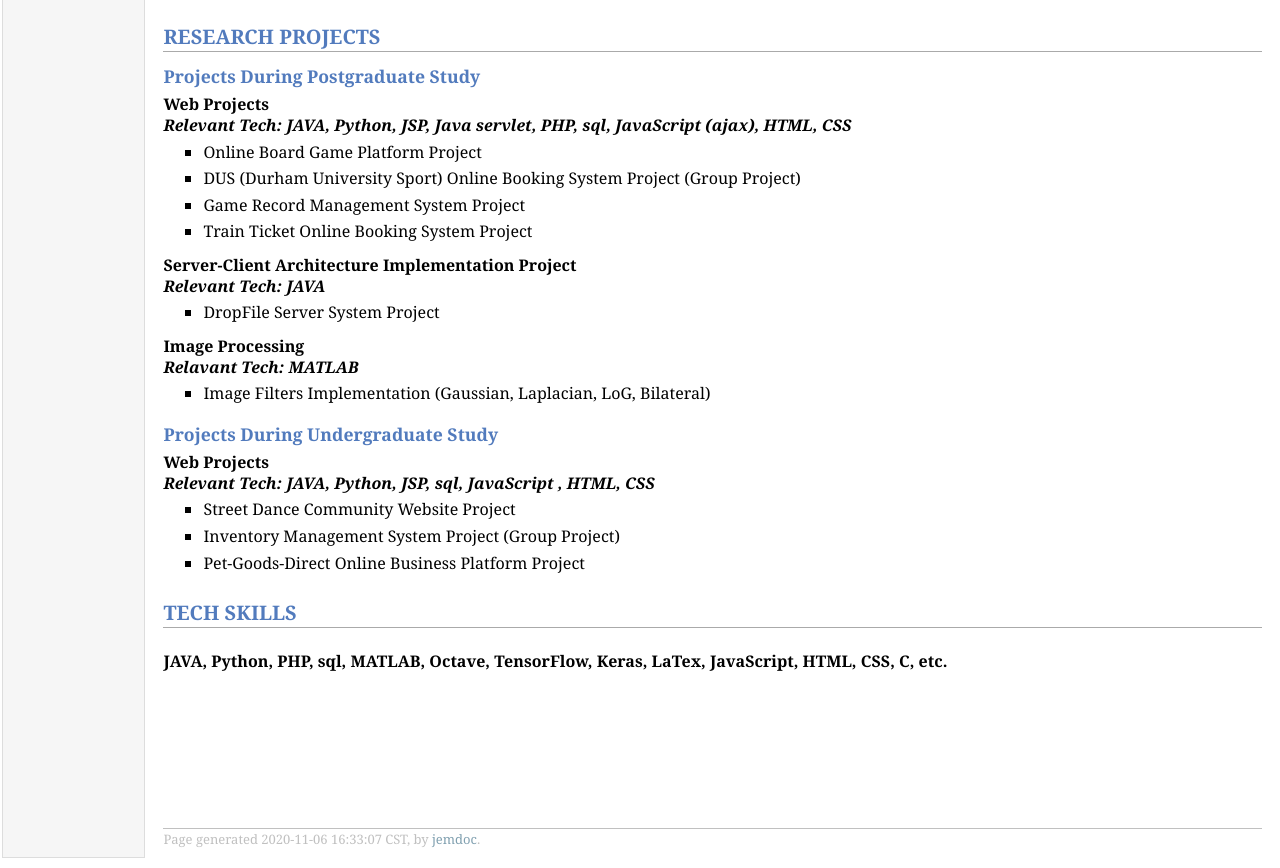
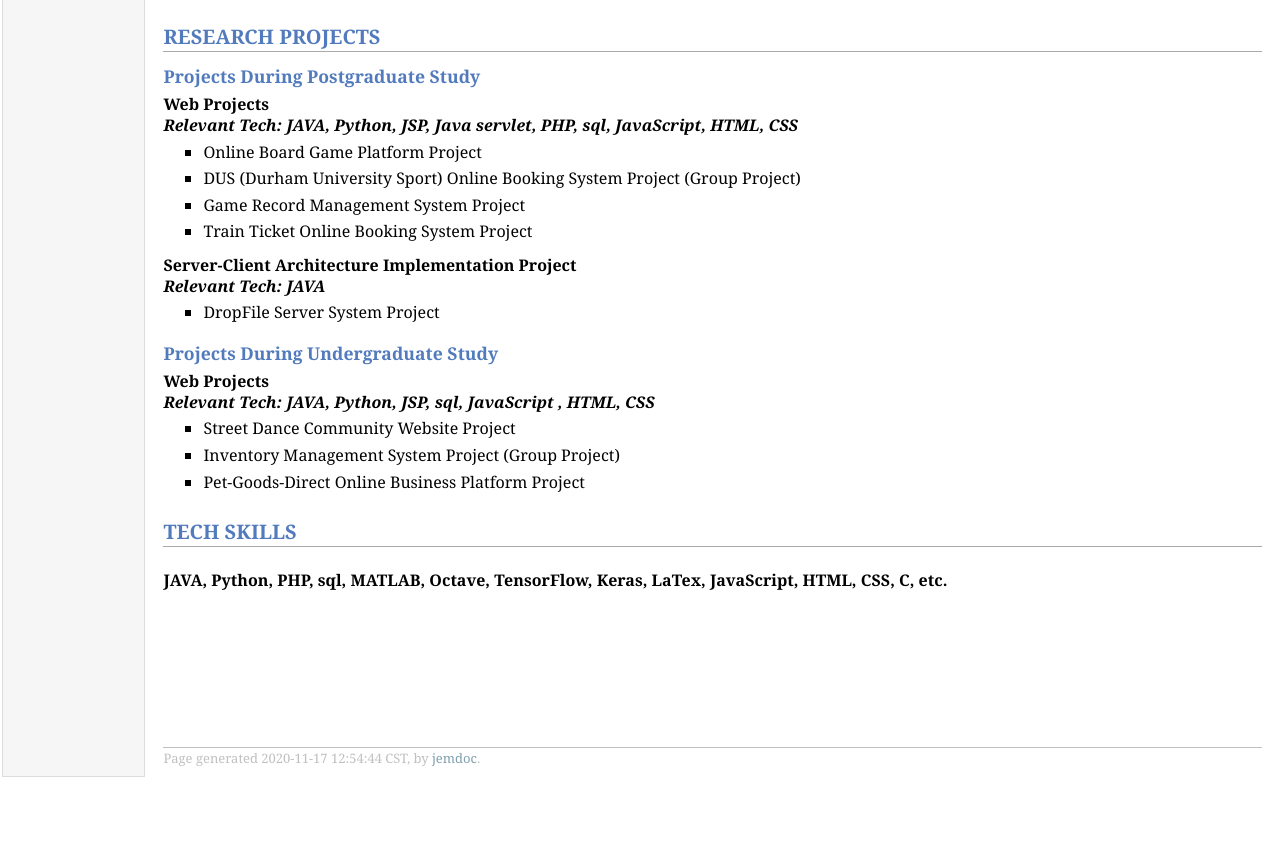
Before and after one commit to Joyce-yanqiongzhang/Joyce-yanqiongzhang.github.io, a plain HTML site: page index.html in a window 1280 px wide. Shown: the part 904-1772 px from the top of the page. After the commit the page ends 1691 px from the top, so only its background shows below. Drawn offline with Linux system fonts and the light colour scheme.

Commit message:
updated some changes on index page

```diff
--- a/index.html
+++ b/index.html
@@ -50,7 +50,7 @@ Sequence Model, Algorithms Part I, Mathematical thinking, etc.<br />
 <h2>RESEARCH PROJECTS</h2>
 <h3>Projects During Postgraduate Study</h3>
 <p><b>Web Projects</b><br />
-<b><i>Relevant Tech: JAVA, Python, JSP, Java servlet, PHP, sql, JavaScript (ajax), HTML, CSS</i></b></p>
+<b><i>Relevant Tech: JAVA, Python, JSP, Java servlet, PHP, sql, JavaScript, HTML, CSS</i></b></p>
 <ul>
 <li><p>Online Board Game Platform Project</p>
 </li>
@@ -66,13 +66,6 @@ Sequence Model, Algorithms Part I, Mathematical thinking, etc.<br />
 <b><i>Relevant Tech: JAVA</i></b></p>
 <ul>
 <li><p>DropFile Server System Project
-<br /></p>
-</li>
-</ul>
-<p><b>Image Processing</b><br />
-<b><i>Relavant Tech: MATLAB</i></b></p>
-<ul>
-<li><p>Image Filters Implementation (Gaussian, Laplacian, LoG, Bilateral)
 <br /></p>
 </li>
 </ul>
@@ -93,7 +86,7 @@ Sequence Model, Algorithms Part I, Mathematical thinking, etc.<br />
 <p><br /><br /><br /><br /></p>
 <div id="footer">
 <div id="footer-text">
-Page generated 2020-11-06 16:33:07 CST, by <a href="http://jemdoc.jaboc.net/">jemdoc</a>.
+Page generated 2020-11-17 12:54:44 CST, by <a href="http://jemdoc.jaboc.net/">jemdoc</a>.
 </div>
 </div>
 </td>
```
Also changed, not shown: 1 other file.
